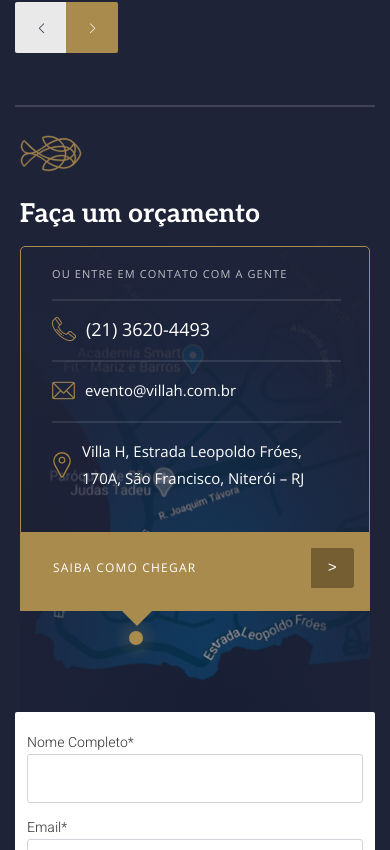
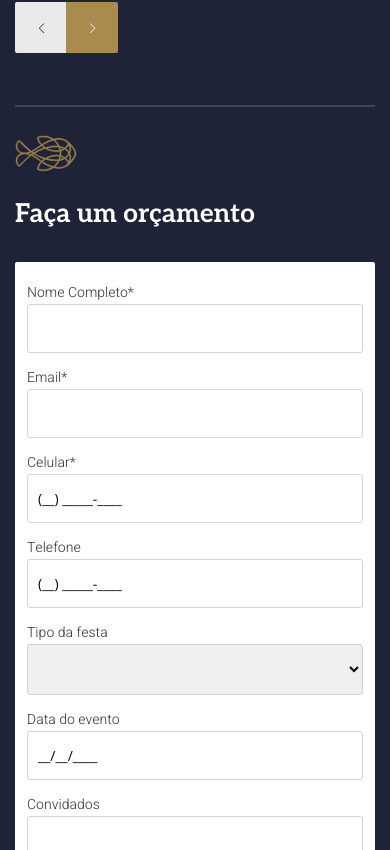
Before and after one commit to jessiicasantos/villa-h-react, a React (Create React App) app: page / in a window 390 px wide. Shown: the part 6994-7844 px from the top of the page. Built offline with nearby package versions, Linux system fonts and the light colour scheme.

Commit message:
Footer direction change to reverse

```diff
--- a/src/components/Container/Footer/Footer.css
+++ b/src/components/Container/Footer/Footer.css
@@ -353,6 +353,10 @@ form .columns > div:last-child, form .mb-columns > div:last-child {
     opacity: 0.5;
 }
 
+.orca-mb {
+    display: none;
+}
+
 @media screen and (max-width: 1366px) {
     footer h3 {
         margin: 0 0 18px;
@@ -363,6 +367,21 @@ form .columns > div:last-child, form .mb-columns > div:last-child {
 @media screen and (max-width: 1024px) {
     footer {
         padding: 43px 0 34px;
+    }
+
+    .orca-mb {
+        display: block;
+        max-width: 710px;
+        width: 100%;
+        margin: 0 auto;
+    }
+
+    .orca-mb h3 {
+        margin: 0 0 34px;
+    }
+
+    .orcamento {
+        flex-direction: column-reverse;
     }
 
     .orcamento section p {
@@ -379,8 +398,12 @@ form .columns > div:last-child, form .mb-columns > div:last-child {
         background-position: 30% 44%;
     }
 
+    .orcamento-info .theme-dark-blue {
+        display: none;
+    }
+
     .double-circle {
-        bottom: 53px;
+        bottom: 13px;
     }
 
     form .check {
@@ -401,6 +424,10 @@ form .columns > div:last-child, form .mb-columns > div:last-child {
 
     .form-contact button + p {
         text-align: center;
+    }
+
+    .box-contact {
+        margin: 57px 0 0;
     }
 }
 
--- a/src/components/Container/Footer/Footer.jsx
+++ b/src/components/Container/Footer/Footer.jsx
@@ -1,6 +1,5 @@
 import SwiperTestimonial from './SwiperTestimonial/SwiperTestimonial';
 import './Footer.css';
-// import SwiperTxtTestimonial from './SwiperTestimonial/SwiperTxtTestimonial';
 import Section from '../../Section/Section';
 import { ReactComponent as Fish } from '../../../assets/img/fish-icon.svg';
 import BoxContact from './BoxContact/BoxContact';
@@ -53,6 +52,7 @@ const Footer = () => (
           </a>
           <DoubleCircle className="double-circle" />
         </div>
+
         <form action="" method="" className="form-contact">
           <div className="columns">
             <label htmlFor="name">
@@ -142,6 +142,11 @@ const Footer = () => (
             <a href="#">Politica de Privacidade.</a>
           </p>
         </form>
+        <Section
+          className="theme-dark-blue orca-mb"
+          svg={<Fish className="fish" />}
+          title={<h3>Faça um orçamento</h3>}
+        />
       </div>
       <hr />
       <div className="copyright">
--- a/src/index.css
+++ b/src/index.css
@@ -166,8 +166,7 @@ h2 {
   .cards-horizontal,
   .event-section,
   .anim-photo-card,
-  .bg-gastronomy,
-  .orcamento {
+  .bg-gastronomy {
     flex-direction: column;
   }
 }
```
